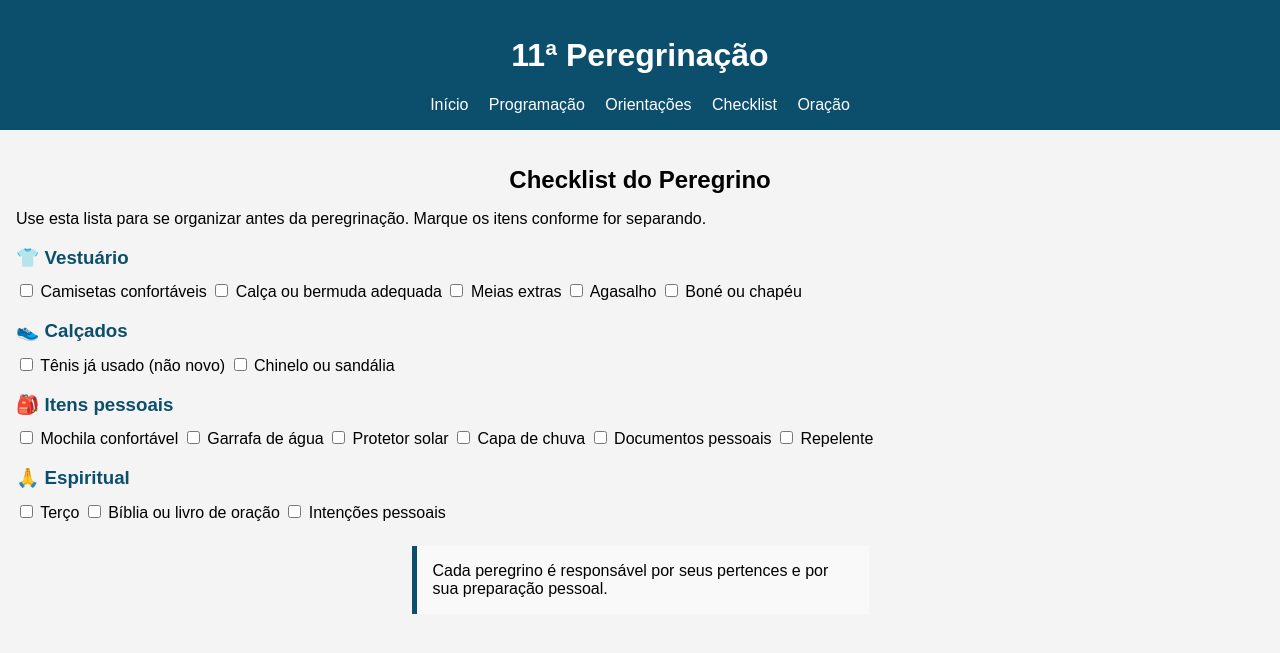
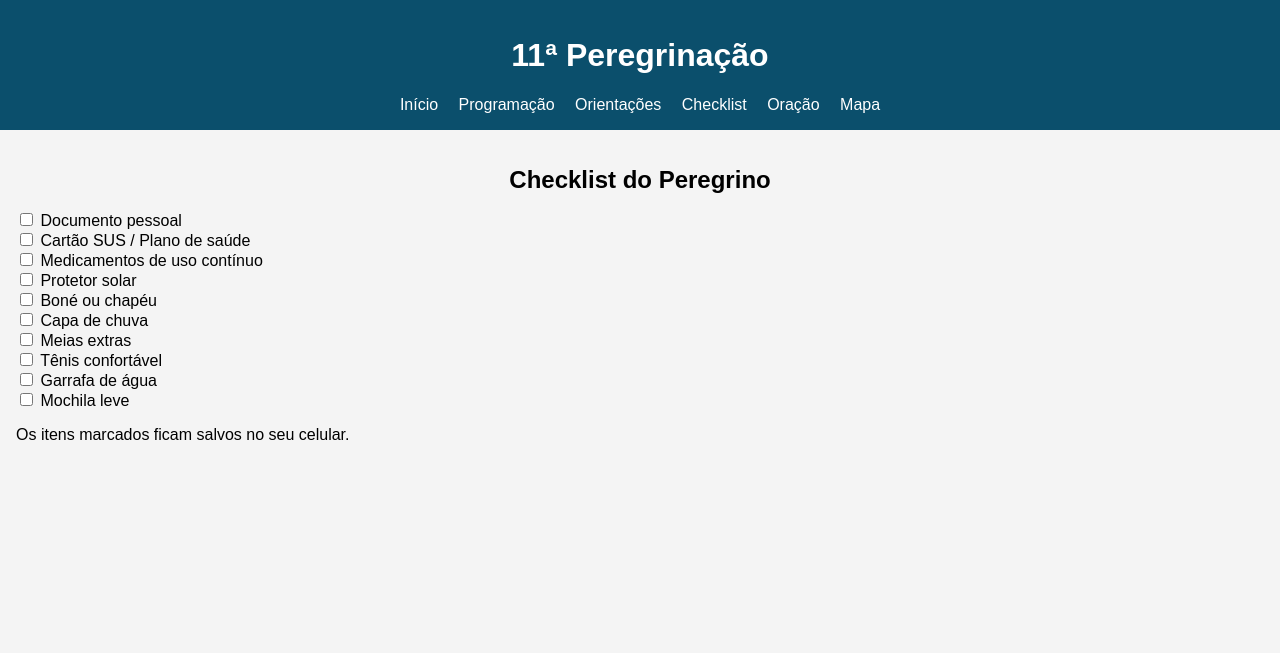
Before and after one commit to lescovitz-dev/peregrinacao-santa-paulina, a Flask app: page /checklist in a window 1280 px wide. Shown: the top 653 px of the page. Run offline with Flask 3, Linux system fonts and the light colour scheme.

Commit message:
Add files via upload

```diff
--- a/app.py
+++ b/app.py
@@ -1,6 +1,20 @@
 from flask import Flask, render_template
 
 app = Flask(__name__)
+
+# ✅ ITENS DO CHECKLIST (CADASTRADOS AQUI)
+CHECKLIST_ITENS = [
+    "Documento pessoal",
+    "Cartão SUS / Plano de saúde",
+    "Medicamentos de uso contínuo",
+    "Protetor solar",
+    "Boné ou chapéu",
+    "Capa de chuva",
+    "Meias extras",
+    "Tênis confortável",
+    "Garrafa de água",
+    "Mochila leve"
+]
 
 @app.route("/")
 def home():
@@ -16,7 +30,8 @@ def programacao():
 
 @app.route("/checklist")
 def checklist():
-    return render_template("checklist.html")
+    # ✅ ENVIA A LISTA PARA O TEMPLATE
+    return render_template("checklist.html", itens=CHECKLIST_ITENS)
 
 @app.route("/oracao")
 def oracao():
@@ -26,5 +41,9 @@ def oracao():
 def orientacoes():
     return render_template("orientacoes.html")
 
+@app.route("/mapa")
+def mapa():
+    return render_template("mapa.html")
+
 if __name__ == "__main__":
     app.run(debug=True)
--- /dev/null
+++ b/static/checklist.js
@@ -0,0 +1,18 @@
+document.addEventListener("DOMContentLoaded", () => {
+    const checkboxes = document.querySelectorAll(".check");
+
+    checkboxes.forEach(checkbox => {
+        const id = checkbox.dataset.id;
+
+        // Recupera estado salvo
+        const saved = localStorage.getItem(id);
+        if (saved === "true") {
+            checkbox.checked = true;
+        }
+
+        // Salva quando clicar
+        checkbox.addEventListener("change", () => {
+            localStorage.setItem(id, checkbox.checked);
+        });
+    });
+});
--- a/static/style.css
+++ b/static/style.css
@@ -160,3 +160,31 @@ ul {
 li {
     margin-bottom: 0.6rem;
 }
+.check-item {
+    display: flex;
+    align-items: center;
+    gap: 0.5rem;
+
+    /* 👇 ISSO GARANTE COLUNA */
+    width: 100%;
+}
+.card label {
+    display: block;
+}
+.map-container {
+    position: relative;
+    width: 30%;
+    padding-bottom: 20%; /* proporção 16:9 */
+    height: 0;
+    overflow: hidden;
+    border-radius: 8px;
+}
+
+.map-container iframe {
+    position: absolute;
+    top: 0;
+    left: 0;
+    width: 100%;
+    height: 100%;
+    border: 0;
+}
--- a/templates/base.html
+++ b/templates/base.html
@@ -5,6 +5,13 @@
     <title>Peregrinação Santa Paulina</title>
     <meta name="viewport" content="width=device-width, initial-scale=1.0">
     <link rel="stylesheet" href="{{ url_for('static', filename='style.css') }}">
+    <!-- Suporte PWA para iOS -->
+    <meta name="apple-mobile-web-app-capable" content="yes">
+    <meta name="apple-mobile-web-app-status-bar-style" content="default">
+    <meta name="apple-mobile-web-app-title" content="Peregrinação">
+
+    <link rel="apple-touch-icon" href="/static/icons/icon-192.png">
+
 </head>
 <link rel="manifest" href="{{ url_for('static', filename='manifest.json') }}">
 <meta name="theme-color" content="#0b4f6c">
@@ -19,6 +26,8 @@
      <a href="/orientacoes">Orientações</a>
     <a href="/checklist">Checklist</a>
     <a href="/oracao">Oração</a>
+    <a href="{{ url_for('mapa') }}">Mapa</a>
+
 </nav>
 
 </header>
--- a/templates/checklist.html
+++ b/templates/checklist.html
@@ -1,60 +1,23 @@
 {% extends "base.html" %}
-
 {% block content %}
 
 <h2>Checklist do Peregrino</h2>
 
-<p class="intro">
-    Use esta lista para se organizar antes da peregrinação.
-    Marque os itens conforme for separando.
-</p>
-
 <div class="card">
-
-    <h3>👕 Vestuário</h3>
-
-    <label><input type="checkbox"> Camisetas confortáveis</label>
-    <label><input type="checkbox"> Calça ou bermuda adequada</label>
-    <label><input type="checkbox"> Meias extras</label>
-    <label><input type="checkbox"> Agasalho</label>
-    <label><input type="checkbox"> Boné ou chapéu</label>
-
+    {% for item in itens %}
+        <label class="check-item">
+            <input
+                type="checkbox"
+                class="check"
+                data-id="item-{{ loop.index }}"
+            >
+            {{ item }}
+        </label>
+    {% endfor %}
 </div>
 
-<div class="card">
+<p class="hint">Os itens marcados ficam salvos no seu celular.</p>
 
-    <h3>👟 Calçados</h3>
-
-    <label><input type="checkbox"> Tênis já usado (não novo)</label>
-    <label><input type="checkbox"> Chinelo ou sandália</label>
-
-</div>
-
-<div class="card">
-
-    <h3>🎒 Itens pessoais</h3>
-
-    <label><input type="checkbox"> Mochila confortável</label>
-    <label><input type="checkbox"> Garrafa de água</label>
-    <label><input type="checkbox"> Protetor solar</label>
-    <label><input type="checkbox"> Capa de chuva</label>
-    <label><input type="checkbox"> Documentos pessoais</label>
-    <label><input type="checkbox"> Repelente</label>
-
-</div>
-
-<div class="card">
-
-    <h3>🙏 Espiritual</h3>
-
-    <label><input type="checkbox"> Terço</label>
-    <label><input type="checkbox"> Bíblia ou livro de oração</label>
-    <label><input type="checkbox"> Intenções pessoais</label>
-
-</div>
-
-<p class="aviso">
-    Cada peregrino é responsável por seus pertences e por sua preparação pessoal.
-</p>
+<script src="{{ url_for('static', filename='checklist.js') }}"></script>
 
 {% endblock %}
```
Also changed, not shown: templates/mapa.html (added, +37 -0 lines).
